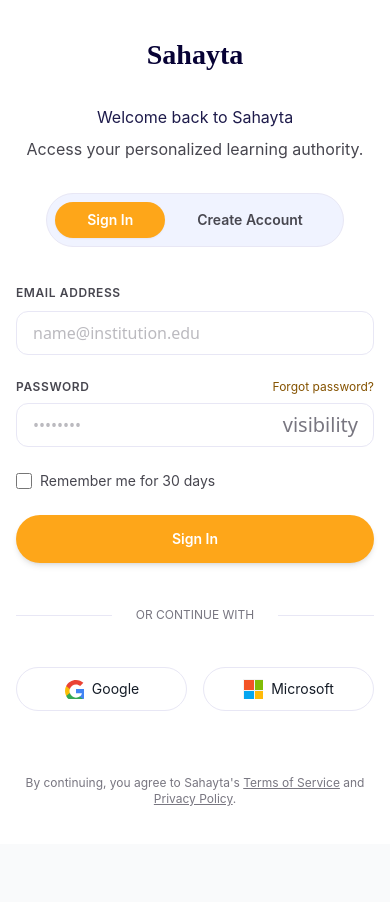
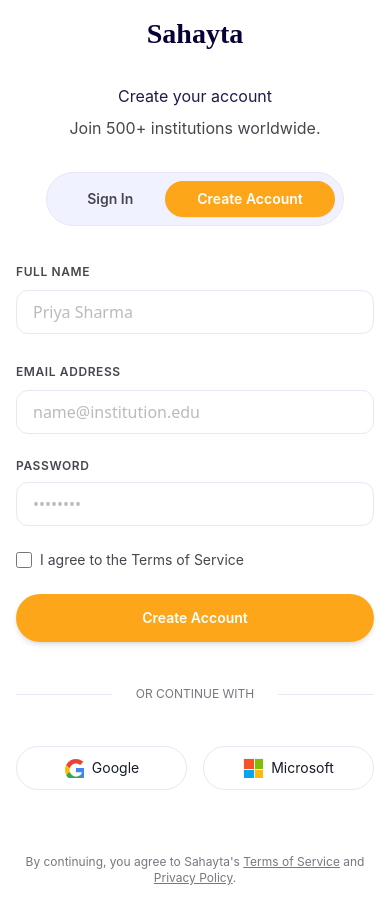
Before and after one commit to kanha077/LMS, a Vue app in the folder frontend/: page /register in a window 390 px wide. Before the commit the page ends 844 px from the top, so only its background shows below. Built offline with nearby package versions, Linux system fonts and the light colour scheme.

Commit message:
feat: implement responsive login and registration pages with social authentication options

```diff
--- a/frontend/src/pages/auth/Login.vue
+++ b/frontend/src/pages/auth/Login.vue
@@ -1,6 +1,5 @@
 <template>
   <div>
-
     <main class="min-h-screen flex flex-col md:flex-row overflow-hidden">
       <!-- Left Side: Branding & Inspiration (40%) -->
       <section class="hidden md:flex md:w-[40%] bg-primary-container relative flex-col justify-between p-2xl overflow-hidden">
@@ -26,9 +25,10 @@
         <!-- Background Decorative Image -->
         <div class="absolute bottom-0 right-0 w-full h-1/2 opacity-20 pointer-events-none">
           <div class="absolute inset-0 bg-gradient-to-t from-primary-container to-transparent z-20"></div>
-<div class="w-full h-full" data-alt="A sophisticated, high-end digital illustration of architectural lines and floating geometric shapes in deep indigo and shimmering gold. The style is professional and minimalist, evoking a sense of structure and advanced technology. Soft lighting highlights the elegant curves and sharp edges, perfectly complementing a premium SaaS learning management system aesthetic." style="background-image: url('https://lh3.googleusercontent.com/aida-public/AB6AXuAEBo4z-KkIM_mhFIgX_hIFxiJqSGV_fUCsaagJVBVIMl6ZD9DlxIzWFlyL8GRMVj2Rj3RTusLbJhtU6tflMfUAkuCxIX55Jxsi_GPsyt1MpvATGrEPldzI5cAXWaYeZiMY43KWdOLUeKhDfs5VbZCAg9_HVsSPNwCIF-HpJpYx2-aubIWPiM8MTzedB224qRVmir2kTT3-NfqyNyju19U1r6f0SGUcN3_K9os6jzAHTOCwRP77Di9PPi3Tmtw1BRCxsMYx5m2zG-lE')"></div>
+          <div class="w-full h-full" style="background-image: url('https://lh3.googleusercontent.com/aida-public/AB6AXuAEBo4z-KkIM_mhFIgX_hIFxiJqSGV_fUCsaagJVBVIMl6ZD9DlxIzWFlyL8GRMVj2Rj3RTusLbJhtU6tflMfUAkuCxIX55Jxsi_GPsyt1MpvATGrEPldzI5cAXWaYeZiMY43KWdOLUeKhDfs5VbZCAg9_HVsSPNwCIF-HpJpYx2-aubIWPiM8MTzedB224qRVmir2kTT3-NfqyNyju19U1r6f0SGUcN3_K9os6jzAHTOCwRP77Di9PPi3Tmtw1BRCxsMYx5m2zG-lE')"></div>
         </div>
       </section>
+
       <!-- Right Side: Authentication Forms (60%) -->
       <section class="w-full md:w-[60%] bg-surface-container-lowest flex flex-col items-center justify-center p-md md:p-2xl min-h-screen">
         <div class="w-full max-w-md space-y-xl">
@@ -38,52 +38,67 @@
           </div>
           <!-- Form Header -->
           <div class="text-center md:text-left space-y-xs">
-<h2 class="font-headline-md text-primary-container">Welcome back to Sahayta</h2>
-<p class="text-on-surface-variant font-body-sm">Access your personalized learning authority.</p>
+            <h2 class="font-headline-md text-primary-container">
+              {{ isLogin ? 'Welcome back to Sahayta' : 'Create your account' }}
+            </h2>
+            <p class="text-on-surface-variant font-body-sm">
+              {{ isLogin ? 'Access your personalized learning authority.' : 'Join 500+ institutions worldwide.' }}
+            </p>
           </div>
+
           <!-- Toggle Switch -->
           <div class="flex justify-center md:justify-start">
-<div class="bg-surface-container-low p-xs rounded-full flex items-center w-fit border border-border-soft">
-<button class="px-xl py-xs rounded-full font-button-text text-button-text transition-all duration-300 bg-secondary-container text-white shadow-sm" id="toggle-signin" onclick="switchTab('signin')">
+            <div class="bg-surface-container-low p-xs rounded-full flex items-center w-fit border border-border-soft relative">
+              <button @click="isLogin = true" :class="[isLogin ? 'bg-secondary-container text-white shadow-sm' : 'text-on-surface-variant hover:text-primary', 'px-xl py-xs rounded-full font-button-text text-button-text transition-all duration-300 relative z-10']">
                 Sign In
               </button>
-<button class="px-xl py-xs rounded-full font-button-text text-button-text transition-all duration-300 text-on-surface-variant hover:text-primary" id="toggle-signup" onclick="switchTab('signup')">
+              <button @click="isLogin = false" :class="[!isLogin ? 'bg-secondary-container text-white shadow-sm' : 'text-on-surface-variant hover:text-primary', 'px-xl py-xs rounded-full font-button-text text-button-text transition-all duration-300 relative z-10']">
                 Create Account
               </button>
             </div>
           </div>
+
           <!-- Login Form -->
-<form class="space-y-lg" id="auth-form">
+          <form class="space-y-lg" @submit.prevent>
+            <div v-if="!isLogin" class="space-y-xs transition-all duration-300">
+              <label class="font-label-caps text-label-caps text-on-surface-variant" for="name">FULL NAME</label>
+              <input class="w-full h-[44px] px-md rounded-lg border border-border-soft bg-white text-body-main placeholder:text-outline/50 form-input-focus transition-all outline-none focus:border-secondary-container focus:ring-1 focus:ring-secondary-container" id="name" placeholder="Priya Sharma" type="text" />
+            </div>
+
             <div class="space-y-xs">
               <label class="font-label-caps text-label-caps text-on-surface-variant" for="email">EMAIL ADDRESS</label>
-<input class="w-full h-[44px] px-md rounded-lg border border-border-soft bg-white text-body-main placeholder:text-outline/50 form-input-focus transition-all" id="email" placeholder="name@institution.edu" type="email"/>
+              <input class="w-full h-[44px] px-md rounded-lg border border-border-soft bg-white text-body-main placeholder:text-outline/50 form-input-focus transition-all outline-none focus:border-secondary-container focus:ring-1 focus:ring-secondary-container" id="email" placeholder="name@institution.edu" type="email" />
             </div>
+
             <div class="space-y-xs">
               <div class="flex justify-between items-end">
                 <label class="font-label-caps text-label-caps text-on-surface-variant" for="password">PASSWORD</label>
-<a class="font-body-sm text-xs text-secondary hover:text-accent-hover transition-colors" href="#">Forgot password?</a>
+                <a v-if="isLogin" class="font-body-sm text-xs text-secondary hover:text-accent-hover transition-colors" href="#">Forgot password?</a>
               </div>
               <div class="relative">
-<input class="w-full h-[44px] px-md rounded-lg border border-border-soft bg-white text-body-main placeholder:text-outline/50 form-input-focus transition-all" id="password" placeholder="••••••••" type="password"/>
-<button class="absolute right-md top-1/2 -translate-y-1/2 text-outline hover:text-on-surface transition-colors" type="button">
-<span class="material-symbols-outlined text-[20px]">visibility</span>
-</button>
+                <input class="w-full h-[44px] px-md rounded-lg border border-border-soft bg-white text-body-main placeholder:text-outline/50 form-input-focus transition-all outline-none focus:border-secondary-container focus:ring-1 focus:ring-secondary-container" id="password" placeholder="••••••••" type="password" />
               </div>
             </div>
+
             <div class="flex items-center gap-xs">
-<input class="w-4 h-4 rounded border-border-soft text-secondary focus:ring-secondary custom-checkbox transition-all" id="remember" type="checkbox"/>
-<label class="font-body-sm text-sm text-on-surface-variant cursor-pointer" for="remember">Remember me for 30 days</label>
+              <input class="w-4 h-4 rounded border-border-soft text-secondary focus:ring-secondary custom-checkbox transition-all" id="remember" type="checkbox" />
+              <label class="font-body-sm text-sm text-on-surface-variant cursor-pointer" for="remember">
+                {{ isLogin ? 'Remember me for 30 days' : 'I agree to the Terms of Service' }}
+              </label>
             </div>
+
             <button class="w-full h-[48px] bg-secondary-container text-white font-button-text text-button-text rounded-full hover:bg-accent-hover active:scale-[0.98] transition-all shadow-md" type="submit">
-                        Sign In
+              {{ isLogin ? 'Sign In' : 'Create Account' }}
             </button>
           </form>
+
           <!-- Divider -->
           <div class="relative flex items-center py-sm">
             <div class="flex-grow border-t border-border-soft"></div>
             <span class="flex-shrink mx-md font-label-caps text-xs text-outline bg-surface-container-lowest px-xs">OR CONTINUE WITH</span>
             <div class="flex-grow border-t border-border-soft"></div>
           </div>
+
           <!-- Social Logins -->
           <div class="grid grid-cols-2 gap-md">
             <button class="flex items-center justify-center gap-xs h-[44px] rounded-full border border-border-soft bg-white hover:bg-surface-container-low transition-colors group">
@@ -102,6 +117,7 @@
               <span class="font-button-text text-sm text-on-surface">Microsoft</span>
             </button>
           </div>
+
           <!-- Footer Links -->
           <div class="pt-xl text-center">
             <p class="font-body-sm text-xs text-outline">
@@ -111,12 +127,12 @@
         </div>
       </section>
     </main>
-
-
   </div>
 </template>
 
 <script setup>
+import { ref } from 'vue';
+const isLogin = ref(true); // Default to login for the login page
 </script>
 
 <style scoped>
--- a/frontend/src/pages/auth/Register.vue
+++ b/frontend/src/pages/auth/Register.vue
@@ -1,6 +1,5 @@
 <template>
   <div>
-
     <main class="min-h-screen flex flex-col md:flex-row overflow-hidden">
       <!-- Left Side: Branding & Inspiration (40%) -->
       <section class="hidden md:flex md:w-[40%] bg-primary-container relative flex-col justify-between p-2xl overflow-hidden">
@@ -26,9 +25,10 @@
         <!-- Background Decorative Image -->
         <div class="absolute bottom-0 right-0 w-full h-1/2 opacity-20 pointer-events-none">
           <div class="absolute inset-0 bg-gradient-to-t from-primary-container to-transparent z-20"></div>
-<div class="w-full h-full" data-alt="A sophisticated, high-end digital illustration of architectural lines and floating geometric shapes in deep indigo and shimmering gold. The style is professional and minimalist, evoking a sense of structure and advanced technology. Soft lighting highlights the elegant curves and sharp edges, perfectly complementing a premium SaaS learning management system aesthetic." style="background-image: url('https://lh3.googleusercontent.com/aida-public/AB6AXuAEBo4z-KkIM_mhFIgX_hIFxiJqSGV_fUCsaagJVBVIMl6ZD9DlxIzWFlyL8GRMVj2Rj3RTusLbJhtU6tflMfUAkuCxIX55Jxsi_GPsyt1MpvATGrEPldzI5cAXWaYeZiMY43KWdOLUeKhDfs5VbZCAg9_HVsSPNwCIF-HpJpYx2-aubIWPiM8MTzedB224qRVmir2kTT3-NfqyNyju19U1r6f0SGUcN3_K9os6jzAHTOCwRP77Di9PPi3Tmtw1BRCxsMYx5m2zG-lE')"></div>
+          <div class="w-full h-full" style="background-image: url('https://lh3.googleusercontent.com/aida-public/AB6AXuAEBo4z-KkIM_mhFIgX_hIFxiJqSGV_fUCsaagJVBVIMl6ZD9DlxIzWFlyL8GRMVj2Rj3RTusLbJhtU6tflMfUAkuCxIX55Jxsi_GPsyt1MpvATGrEPldzI5cAXWaYeZiMY43KWdOLUeKhDfs5VbZCAg9_HVsSPNwCIF-HpJpYx2-aubIWPiM8MTzedB224qRVmir2kTT3-NfqyNyju19U1r6f0SGUcN3_K9os6jzAHTOCwRP77Di9PPi3Tmtw1BRCxsMYx5m2zG-lE')"></div>
         </div>
       </section>
+
       <!-- Right Side: Authentication Forms (60%) -->
       <section class="w-full md:w-[60%] bg-surface-container-lowest flex flex-col items-center justify-center p-md md:p-2xl min-h-screen">
         <div class="w-full max-w-md space-y-xl">
@@ -38,52 +38,67 @@
           </div>
           <!-- Form Header -->
           <div class="text-center md:text-left space-y-xs">
-<h2 class="font-headline-md text-primary-container">Welcome back to Sahayta</h2>
-<p class="text-on-surface-variant font-body-sm">Access your personalized learning authority.</p>
+            <h2 class="font-headline-md text-primary-container">
+              {{ isLogin ? 'Welcome back to Sahayta' : 'Create your account' }}
+            </h2>
+            <p class="text-on-surface-variant font-body-sm">
+              {{ isLogin ? 'Access your personalized learning authority.' : 'Join 500+ institutions worldwide.' }}
+            </p>
           </div>
+
           <!-- Toggle Switch -->
           <div class="flex justify-center md:justify-start">
-<div class="bg-surface-container-low p-xs rounded-full flex items-center w-fit border border-border-soft">
-<button class="px-xl py-xs rounded-full font-button-text text-button-text transition-all duration-300 bg-secondary-container text-white shadow-sm" id="toggle-signin" onclick="switchTab('signin')">
+            <div class="bg-surface-container-low p-xs rounded-full flex items-center w-fit border border-border-soft relative">
+              <button @click="isLogin = true" :class="[isLogin ? 'bg-secondary-container text-white shadow-sm' : 'text-on-surface-variant hover:text-primary', 'px-xl py-xs rounded-full font-button-text text-button-text transition-all duration-300 relative z-10']">
                 Sign In
               </button>
-<button class="px-xl py-xs rounded-full font-button-text text-button-text transition-all duration-300 text-on-surface-variant hover:text-primary" id="toggle-signup" onclick="switchTab('signup')">
+              <button @click="isLogin = false" :class="[!isLogin ? 'bg-secondary-container text-white shadow-sm' : 'text-on-surface-variant hover:text-primary', 'px-xl py-xs rounded-full font-button-text text-button-text transition-all duration-300 relative z-10']">
                 Create Account
               </button>
             </div>
           </div>
+
           <!-- Login Form -->
-<form class="space-y-lg" id="auth-form">
+          <form class="space-y-lg" @submit.prevent>
+            <div v-if="!isLogin" class="space-y-xs transition-all duration-300">
+              <label class="font-label-caps text-label-caps text-on-surface-variant" for="name">FULL NAME</label>
+              <input class="w-full h-[44px] px-md rounded-lg border border-border-soft bg-white text-body-main placeholder:text-outline/50 form-input-focus transition-all outline-none focus:border-secondary-container focus:ring-1 focus:ring-secondary-container" id="name" placeholder="Priya Sharma" type="text" />
+            </div>
+
             <div class="space-y-xs">
               <label class="font-label-caps text-label-caps text-on-surface-variant" for="email">EMAIL ADDRESS</label>
-<input class="w-full h-[44px] px-md rounded-lg border border-border-soft bg-white text-body-main placeholder:text-outline/50 form-input-focus transition-all" id="email" placeholder="name@institution.edu" type="email"/>
+              <input class="w-full h-[44px] px-md rounded-lg border border-border-soft bg-white text-body-main placeholder:text-outline/50 form-input-focus transition-all outline-none focus:border-secondary-container focus:ring-1 focus:ring-secondary-container" id="email" placeholder="name@institution.edu" type="email" />
             </div>
+
             <div class="space-y-xs">
               <div class="flex justify-between items-end">
                 <label class="font-label-caps text-label-caps text-on-surface-variant" for="password">PASSWORD</label>
-<a class="font-body-sm text-xs text-secondary hover:text-accent-hover transition-colors" href="#">Forgot password?</a>
+                <a v-if="isLogin" class="font-body-sm text-xs text-secondary hover:text-accent-hover transition-colors" href="#">Forgot password?</a>
               </div>
               <div class="relative">
-<input class="w-full h-[44px] px-md rounded-lg border border-border-soft bg-white text-body-main placeholder:text-outline/50 form-input-focus transition-all" id="password" placeholder="••••••••" type="password"/>
-<button class="absolute right-md top-1/2 -translate-y-1/2 text-outline hover:text-on-surface transition-colors" type="button">
-<span class="material-symbols-outlined text-[20px]">visibility</span>
-</button>
+                <input class="w-full h-[44px] px-md rounded-lg border border-border-soft bg-white text-body-main placeholder:text-outline/50 form-input-focus transition-all outline-none focus:border-secondary-container focus:ring-1 focus:ring-secondary-container" id="password" placeholder="••••••••" type="password" />
               </div>
             </div>
+
             <div class="flex items-center gap-xs">
-<input class="w-4 h-4 rounded border-border-soft text-secondary focus:ring-secondary custom-checkbox transition-all" id="remember" type="checkbox"/>
-<label class="font-body-sm text-sm text-on-surface-variant cursor-pointer" for="remember">Remember me for 30 days</label>
+              <input class="w-4 h-4 rounded border-border-soft text-secondary focus:ring-secondary custom-checkbox transition-all" id="remember" type="checkbox" />
+              <label class="font-body-sm text-sm text-on-surface-variant cursor-pointer" for="remember">
+                {{ isLogin ? 'Remember me for 30 days' : 'I agree to the Terms of Service' }}
+              </label>
             </div>
+
             <button class="w-full h-[48px] bg-secondary-container text-white font-button-text text-button-text rounded-full hover:bg-accent-hover active:scale-[0.98] transition-all shadow-md" type="submit">
-                        Sign In
+              {{ isLogin ? 'Sign In' : 'Create Account' }}
             </button>
           </form>
+
           <!-- Divider -->
           <div class="relative flex items-center py-sm">
             <div class="flex-grow border-t border-border-soft"></div>
             <span class="flex-shrink mx-md font-label-caps text-xs text-outline bg-surface-container-lowest px-xs">OR CONTINUE WITH</span>
             <div class="flex-grow border-t border-border-soft"></div>
           </div>
+
           <!-- Social Logins -->
           <div class="grid grid-cols-2 gap-md">
             <button class="flex items-center justify-center gap-xs h-[44px] rounded-full border border-border-soft bg-white hover:bg-surface-container-low transition-colors group">
@@ -102,6 +117,7 @@
               <span class="font-button-text text-sm text-on-surface">Microsoft</span>
             </button>
           </div>
+
           <!-- Footer Links -->
           <div class="pt-xl text-center">
             <p class="font-body-sm text-xs text-outline">
@@ -111,12 +127,12 @@
         </div>
       </section>
     </main>
-
-
   </div>
 </template>
 
 <script setup>
+import { ref } from 'vue';
+const isLogin = ref(false); // Default to register for the signup page
 </script>
 
 <style scoped>
```
Lines whose indentation alone changed are shown as unchanged.
